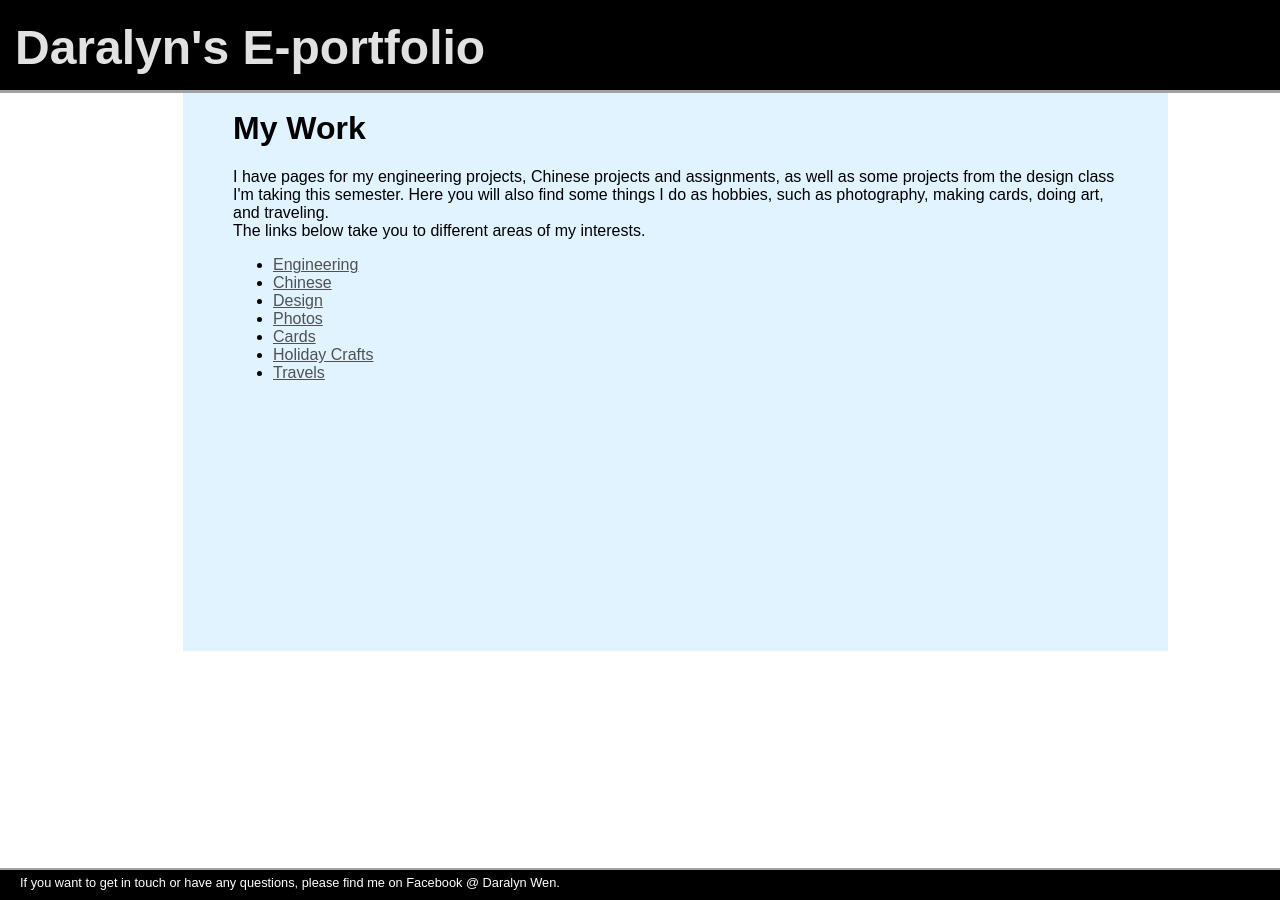
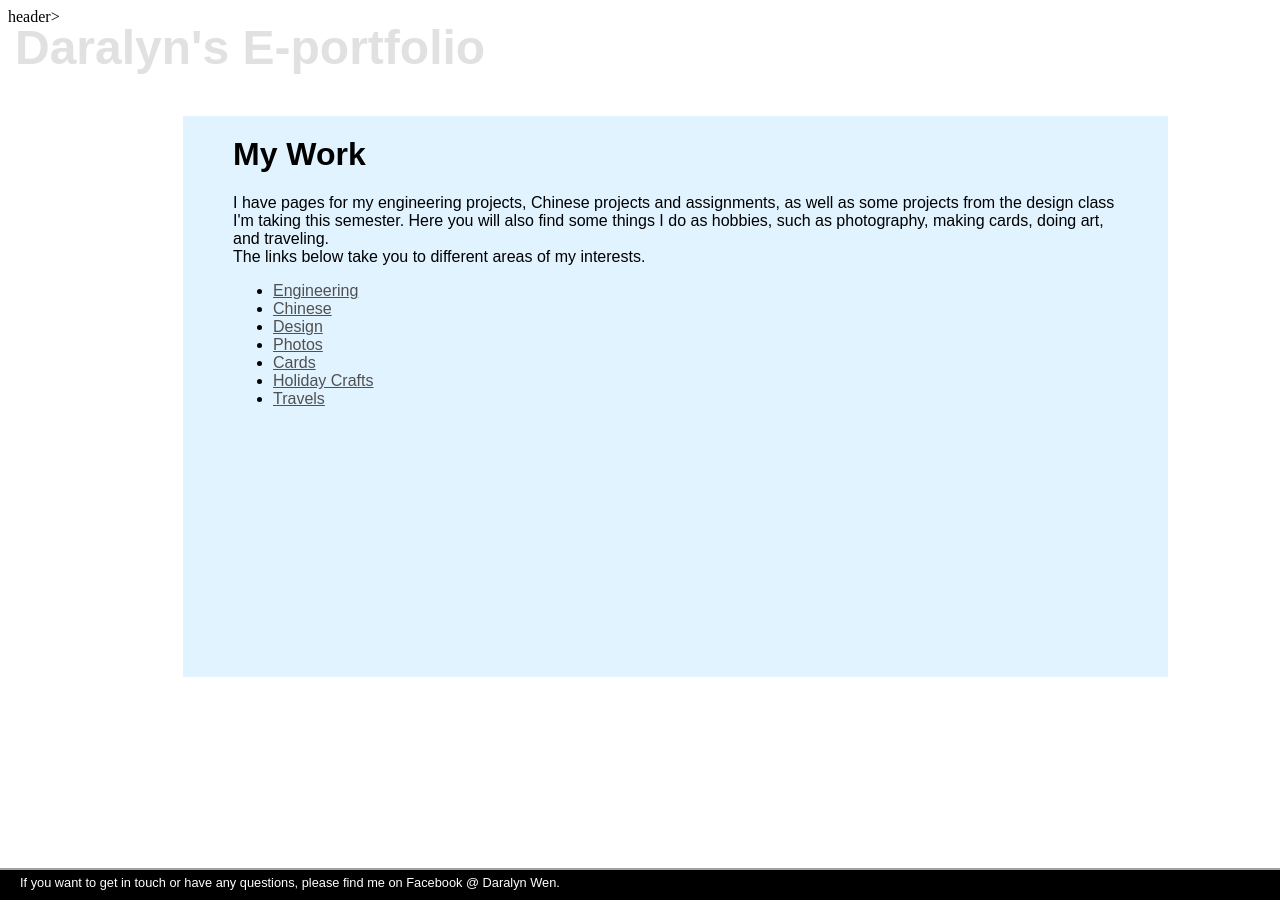
Before and after one commit to daralyn/daralyn.github.io, a Jekyll site: the page built from portfolio/index.html, in a window 1280 px wide. Built offline with Jekyll 4.4.1, drawn with Linux system fonts in a browser that asks for light colours.

Commit message:
Update portfolio.html

```diff
--- a/_layouts/portfolio.html
+++ b/_layouts/portfolio.html
@@ -6,7 +6,7 @@
 			<link rel="stylesheet" type="text/css" href="/css/portfolio.css">
 		</head>
 		<body id="bodydefault">
-					<header>
+					header>
 					<nav>
 						<h2 id="eportfolioheader">Daralyn's E-portfolio</h2>
 
```
Also changed, not shown: other parts of _layouts/portfolio.html (+0 -1 lines).
